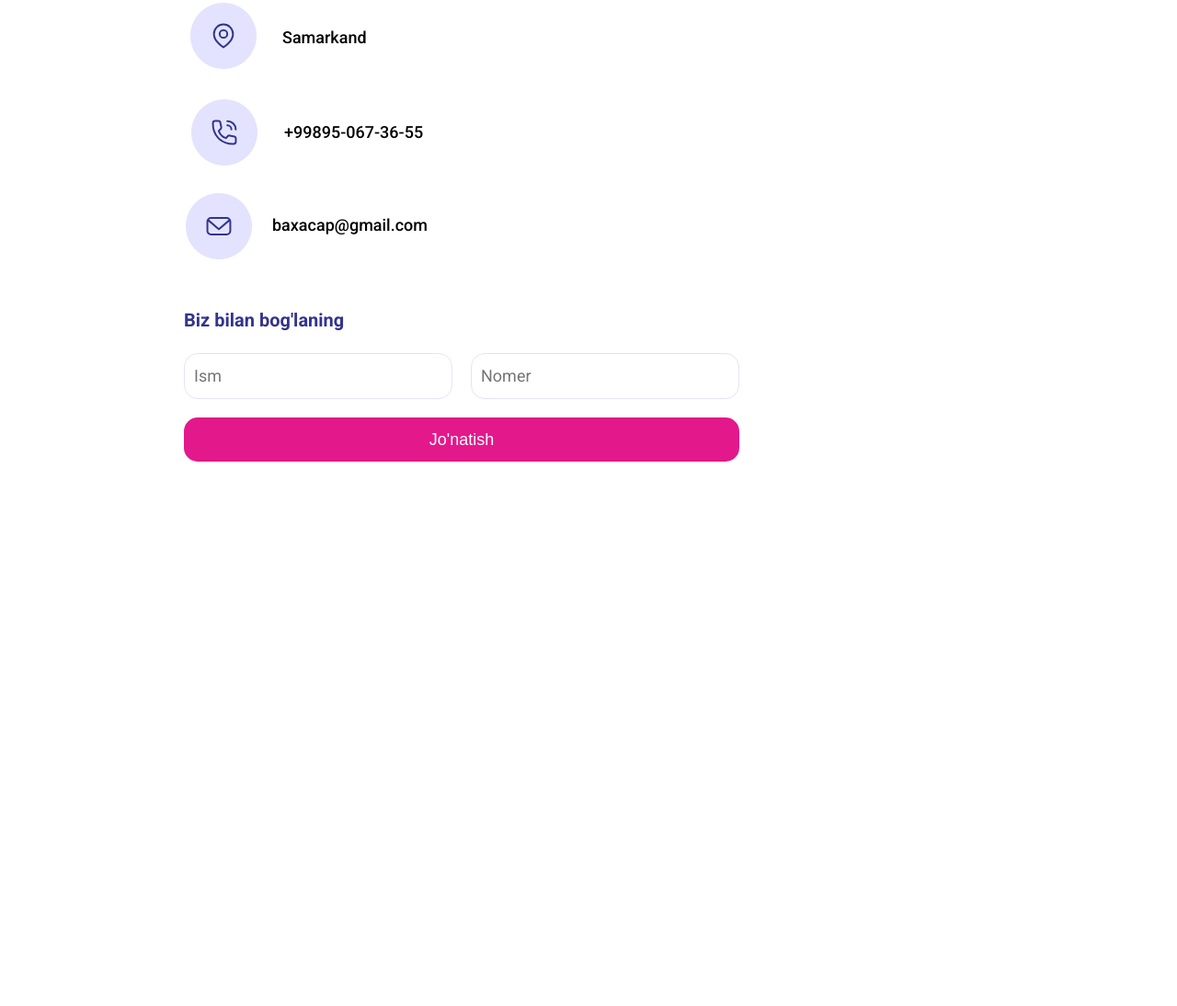
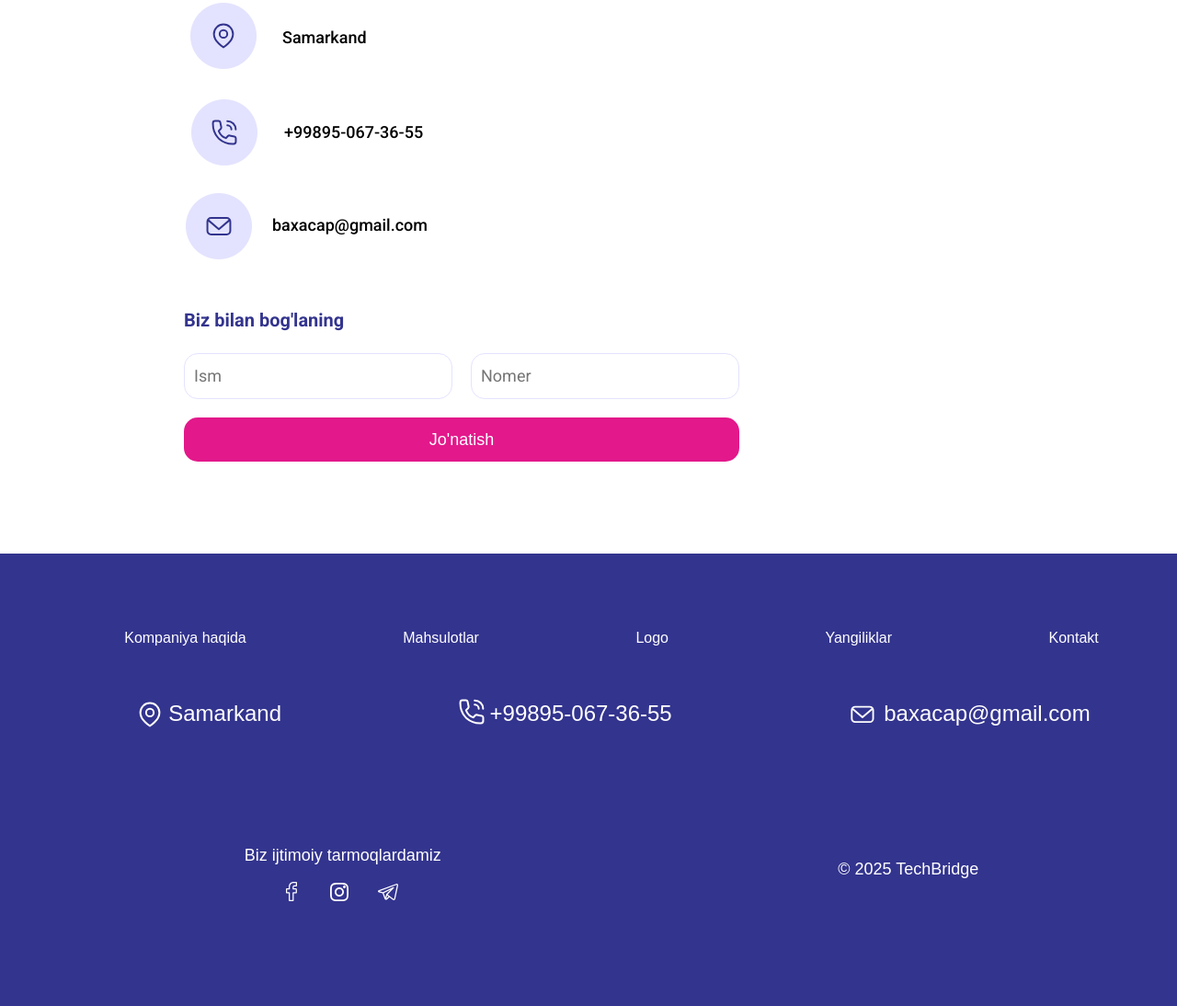
Before and after one commit to Diyor-Khasanov/kristall, a plain HTML site: page index.html in a window 1280 px wide. Shown: the part 5266-6360 px from the top of the page at 92% size. Before the commit the page ends 5818 px from the top, so only its background shows below. Drawn offline with Linux system fonts and the light colour scheme; a script that the page names is missing.

Commit message:
landing page

```diff
--- a/index.html
+++ b/index.html
@@ -383,5 +383,40 @@
         </div>
       </div>
     </div>
+
+    <!-- footer -->
+    <footer class="footer">
+      <ul class="first">
+        <li><a href="#company">Kompaniya haqida</a></li>
+        <li><a href="#reklama">Mahsulotlar</a></li>
+        <li><a href="#">Logo</a></li>
+        <li><a href="#yangiliklar">Yangiliklar</a></li>
+        <li><a href="#contact">Kontakt</a></li>
+      </ul>
+
+      <ul class="second">
+        <li><img src="./img/footer/manzil.png" alt=""> Samarkand</li>
+        <li><img src="./img/footer/tel.png" alt=""> +99895-067-36-55</li>
+        <li><img src="./img/footer/mail.png" alt=""> baxacap@gmail.com</li>
+      </ul>
+
+      <ul class="third">
+        <li>
+          <h4>Biz ijtimoiy tarmoqlardamiz</h4>
+          <ul class="third-in">
+            <a href="https://www.facebook.com/baxastarley?locale=ru_RU">
+              <img src="./img/footer/facebook.png" alt="">
+            </a>
+            <a href="https://www.instagram.com/ixtiyor_1/">
+              <img src="./img/footer/instagram.png" alt="">
+            </a>
+            <a href="https://t.me/mineralsaltcompany">
+              <img src="./img/footer/telegram.png" alt="">
+            </a>
+          </ul>
+        </li>
+        <li>&copy; 2025 TechBridge</li>
+      </ul>
+    </footer>
   </body>
 </html>
--- a/styles/style.scss
+++ b/styles/style.scss
@@ -887,3 +887,75 @@ $grey: #b5b4b4;
     }
   }
 }
+
+.footer {
+  padding-top: 80px;
+  background: #33348e;
+  color: #fff;
+  margin-top: 50px;
+  padding-left: 50px;
+  ul {
+    display: flex;
+    justify-content: space-around;
+    padding-bottom: 50px;
+    li {
+      display: flex;
+      justify-content: center;
+      align-items: center;
+      gap: 5px;
+      a {
+        color: #fff;
+        font-family: sans-serif;
+        font-weight: 400;
+        font-style: normal;
+        font-size: 16px;
+        line-height: 24px;
+        &:hover {
+          color: #e3188b;
+          transition: 0.3s ease-in-out;
+        }
+      }
+    }
+  }
+  .second {
+    li {
+      font-family: sans-serif;
+      font-style: normal;
+      font-weight: 500;
+      font-size: 24px;
+      line-height: 32px;
+      cursor: pointer;
+      &:hover {
+        color: #e3188b;
+        transition: 0.3s ease-in-out;
+      }
+    }
+  }
+  .third {
+    li {
+      display: flex;
+      flex-direction: column;
+      align-items: center;
+      gap: 10px;
+      font-family: sans-serif;
+      font-weight: 400;
+      font-size: 18px;
+      line-height: 28px;
+      h4 {
+        margin-top: 70px;
+        font-family: sans-serif;
+        font-weight: 400;
+        font-size: 18px;
+        line-height: 28px;
+      }
+      .third-in{
+        display: flex;
+        align-items: center;
+        gap: 20px;
+        a{
+          cursor: pointer;
+        }
+      }
+    }
+  }
+}
```
Also changed, not shown: img/footer/facebook.png (added), img/footer/instagram.png (added), img/footer/mail.png (added), img/footer/manzil.png (added), img/footer/tel.png (added), img/footer/telegram.png (added), styles/style.css, 1 other file.
